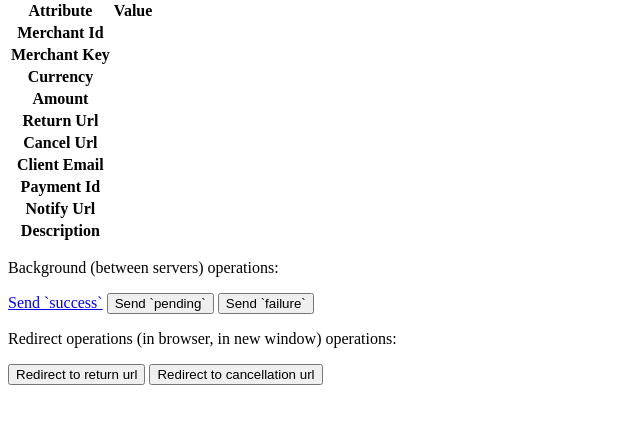
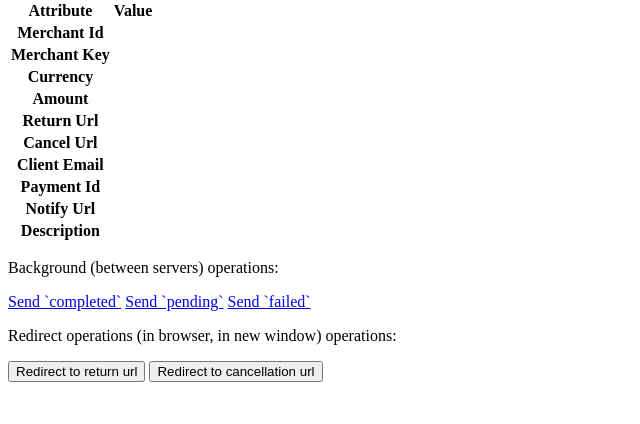
Before and after one commit to bpacholek/fakepay, a Symfony app: template templates/found.html.twig in a window 1280 px wide. Shown: the part 192-616 px from the top of the page, without its empty margins (0-640 px from the left). Run offline with Twig, Linux system fonts and the light colour scheme; the template is opened without the code that fills it, so the values that code supplies are empty; some libraries are stand-ins or nearby versions.

Commit message:
Updates to statuses and output

```diff
--- a/src/Controller/CaptureController.php
+++ b/src/Controller/CaptureController.php
@@ -11,7 +11,6 @@ use Symfony\Component\Form\FormInterface;
 use Symfony\Component\HttpFoundation\JsonResponse;
 use Symfony\Component\HttpFoundation\Request;
 use Symfony\Component\HttpFoundation\Response;
-use Symfony\Component\VarDumper\Cloner\Data;
 
 class CaptureController extends AbstractController
 {
@@ -34,11 +33,12 @@ class CaptureController extends AbstractController
             $entityManager->flush();
 
             //success!
-            return $this->redirectToRoute('handle_payment', ['id' => $payment->getId()]);
+            return new JsonResponse(['success' => 'true', 'redirect_to' => $this->generateUrl('handle_payment', ['id' => $payment->getId()])], Response::HTTP_OK);
         }
 
         //failure!
         $errors = $this->getErrorsFromForm($form);
+
         return new JsonResponse(['success' => 'failure', 'errors' => $errors], Response::HTTP_BAD_REQUEST);
     }
 
--- a/templates/found.html.twig
+++ b/templates/found.html.twig
@@ -1,6 +1,6 @@
 {% extends "base.html.twig" %}
 
-{% block title %}Payment not found{% endblock %}
+{% block title %}Payment found{% endblock %}
 
 {% block body %}
     <div class="row">
@@ -64,9 +64,9 @@
     <div class="row text-center">
         <div class="col-sm">
             <p>Background (between servers) operations:</p>
-            <a href="{{ path("send_notification", {id: payment.id, type: "success"}) }}" type="button" class="btn btn-success">Send `success`</a>
-            <button type="button" class="btn btn-warning">Send `pending`</button>
-            <button type="button" class="btn btn-danger">Send `failure`</button>
+            <a href="{{ path("send_notification", {id: payment.id, type: "completed"}) }}" type="button" class="btn btn-success">Send `completed`</a>
+            <a href="{{ path("send_notification", {id: payment.id, type: "pending"}) }}" type="button" class="btn btn-warning">Send `pending`</a>
+            <a href="{{ path("send_notification", {id: payment.id, type: "failed"}) }}" type="button" class="btn btn-danger">Send `failed`</a>
         </div>
         <div class="col-sm">
             <p>Redirect operations (in browser, in new window) operations:</p>
```
Also changed, not shown: src/Controller/HandleController.php (+2 -7 lines).
